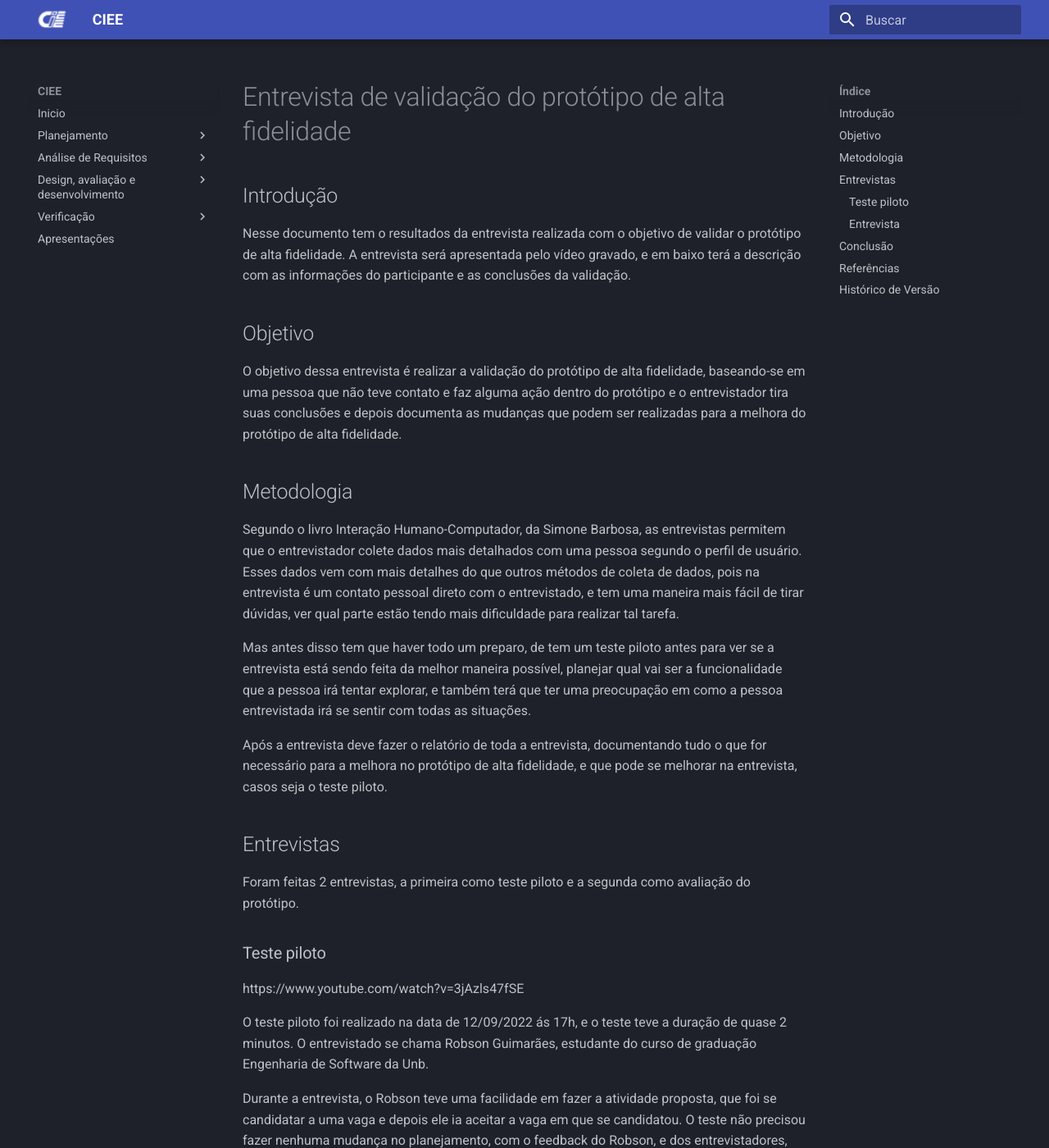
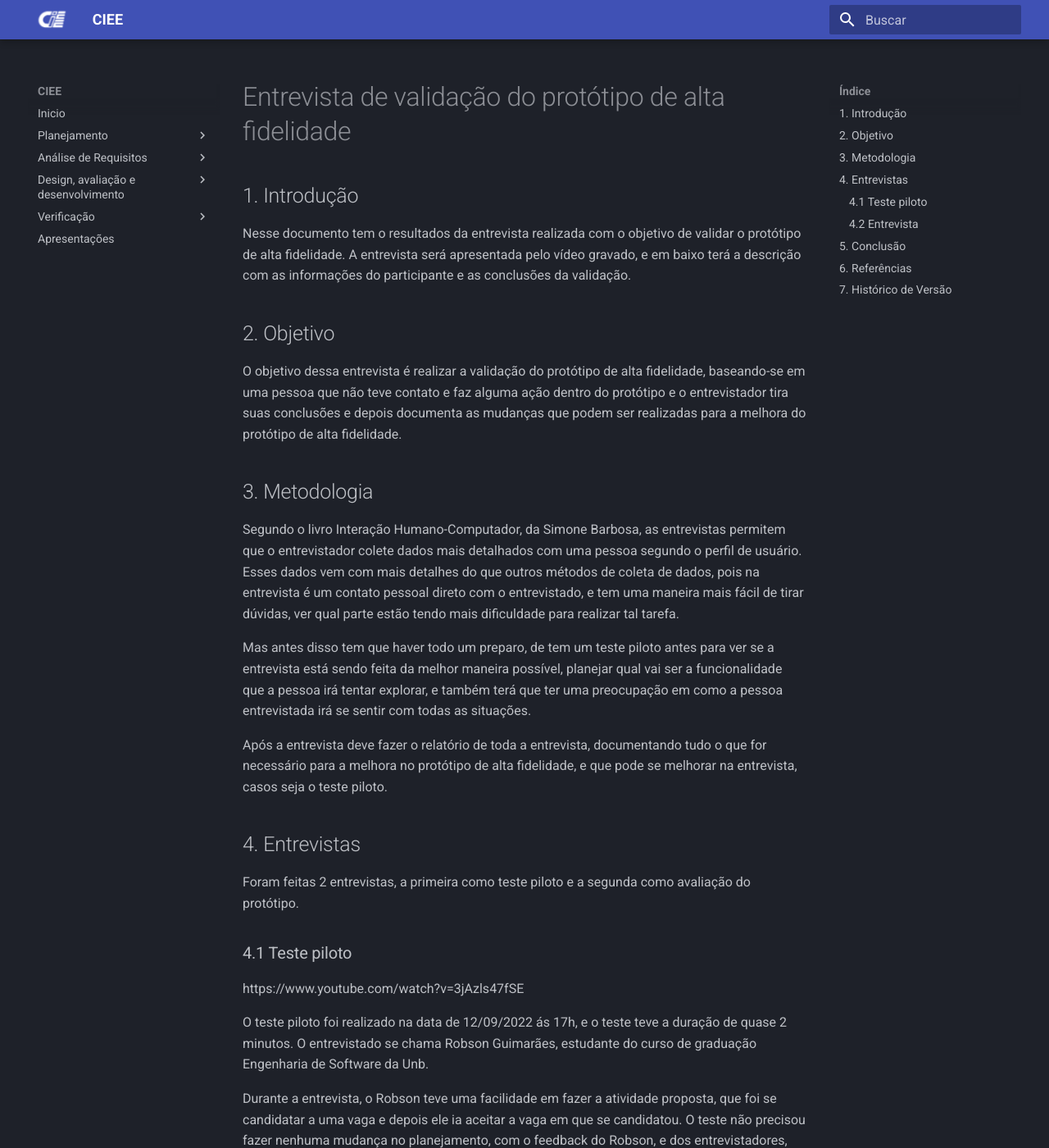
Before and after one commit to JoaoGElvas/2022.1-CIEE, an MkDocs documentation site: the page built from docs/design_avaliacao_desenvolvimento/nivel_3/entrevistas_prototipo_alta_fidelidade.md, in a window 1280 px wide and 1400 px high. Shown: the whole window at 82% size. Built offline with MkDocs 1.6.1 and Material for MkDocs 9.7.7, drawn with Linux system fonts in a browser that asks for light colours; old or Windows-style settings are respelled for this version of MkDocs; some of the changed text lies outside the part shown.

Commit message:
Update entrevistas_prototipo_alta_fidelidade.md

```diff
--- a/docs/design_avaliacao_desenvolvimento/nivel_3/entrevistas_prototipo_alta_fidelidade.md
+++ b/docs/design_avaliacao_desenvolvimento/nivel_3/entrevistas_prototipo_alta_fidelidade.md
@@ -1,22 +1,22 @@
 # Entrevista de validação do protótipo de alta fidelidade
 
-## Introdução
+## 1. Introdução
   Nesse documento tem o resultados da entrevista realizada com o objetivo de validar o protótipo de alta fidelidade. A entrevista será apresentada pelo vídeo gravado, e em baixo terá a descrição com as informações do participante e as conclusões da validação.
 
-## Objetivo
+## 2. Objetivo
   O objetivo dessa entrevista é realizar a validação do protótipo de alta fidelidade, baseando-se em uma pessoa que não teve contato e faz alguma ação dentro do protótipo e o entrevistador tira suas conclusões e depois documenta as mudanças que podem ser realizadas para a melhora do protótipo de alta fidelidade.
 
-## Metodologia
+## 3. Metodologia
   Segundo o livro Interação Humano-Computador, da Simone Barbosa, as entrevistas permitem que o entrevistador colete dados mais detalhados com uma pessoa segundo o perfil de usuário. Esses dados vem com mais detalhes do que outros métodos de coleta de dados, pois na entrevista é um contato pessoal direto com o entrevistado, e tem uma maneira mais fácil de tirar dúvidas, ver qual parte estão tendo mais dificuldade para realizar tal tarefa.
 
   Mas antes disso tem que haver todo um preparo, de tem um teste piloto antes para ver se a entrevista está sendo feita da melhor maneira possível, planejar qual vai ser a funcionalidade que a pessoa irá tentar explorar, e também terá que ter uma preocupação em como a pessoa entrevistada irá se sentir com todas as situações.
 
   Após a entrevista deve fazer o relatório de toda a entrevista, documentando tudo o que for necessário para a melhora no protótipo de alta fidelidade, e que pode se melhorar na entrevista, casos seja o teste piloto.
 
-## Entrevistas
+## 4. Entrevistas
   Foram feitas 2 entrevistas, a primeira como teste piloto e a segunda como avaliação do protótipo.
 
-### Teste piloto
+### 4.1 Teste piloto
 
 https://www.youtube.com/watch?v=3jAzls47fSE
 
@@ -24,7 +24,7 @@ https://www.youtube.com/watch?v=3jAzls47fSE
 
 Durante a entrevista, o Robson teve uma facilidade em fazer a atividade proposta, que foi se candidatar a uma vaga e depois ele ia aceitar a vaga em que se candidatou. O teste não precisou fazer nenhuma mudança no planejamento, com o feedback do Robson, e dos entrevistadores, chegaram a esssa conclusão, de que não precisava fazer nenhuma modificação no planejamento.
 
-### Entrevista
+### 4.2 Entrevista
 
 https://www.youtube.com/watch?v=PsuaEUxcKz0
 
@@ -32,15 +32,15 @@ https://www.youtube.com/watch?v=PsuaEUxcKz0
 
   Durante a entrevista o Guilherme teve bastante facilidade em realizar as tarefas que foram impostas a ele, que foram se candidatar a uma vaga e depois ele ia aceitar a vaga em que se candidatou. Segundo ele, achou muito intuitivo e não teve dificuldades em conseguir achar as funcionalidades e realizar tudo.
 
-## Conclusão
+## 5. Conclusão
 
   Com base nas entrevistas, vimos que os protótipos foram bons, por serem intuitivos com o que foi proposto, mas é falho com relação as outras telas, porque o protótipo foi feito baseado no fluxo de se candidatar em uma vaga e depois aceitar ela.
 
 
-## Referências
+## 6. Referências
 BARBOSA, Simone; DINIZ, Bruno. Interação Humano-Computador, Editora Elsevier, Rio de Janeiro, 2010.
 
-## Histórico de Versão
+## 7. Histórico de Versão
 
 | Versão | Data       | Descrição                      | Autor(es)                   | Revisor(es)                 |
 | ------ | ---------- | ------------------------------ | --------------------------- | --------------------------- |
```
